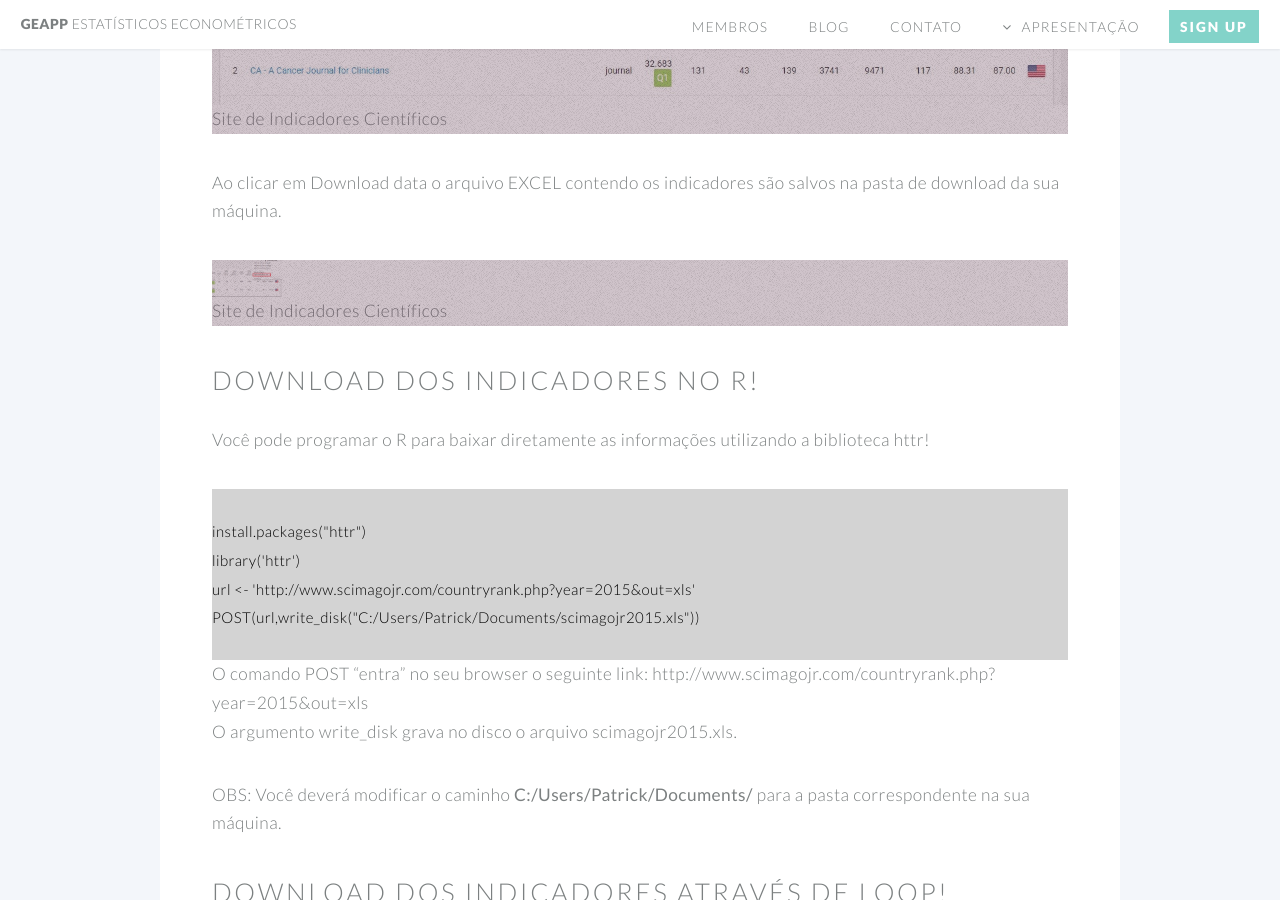
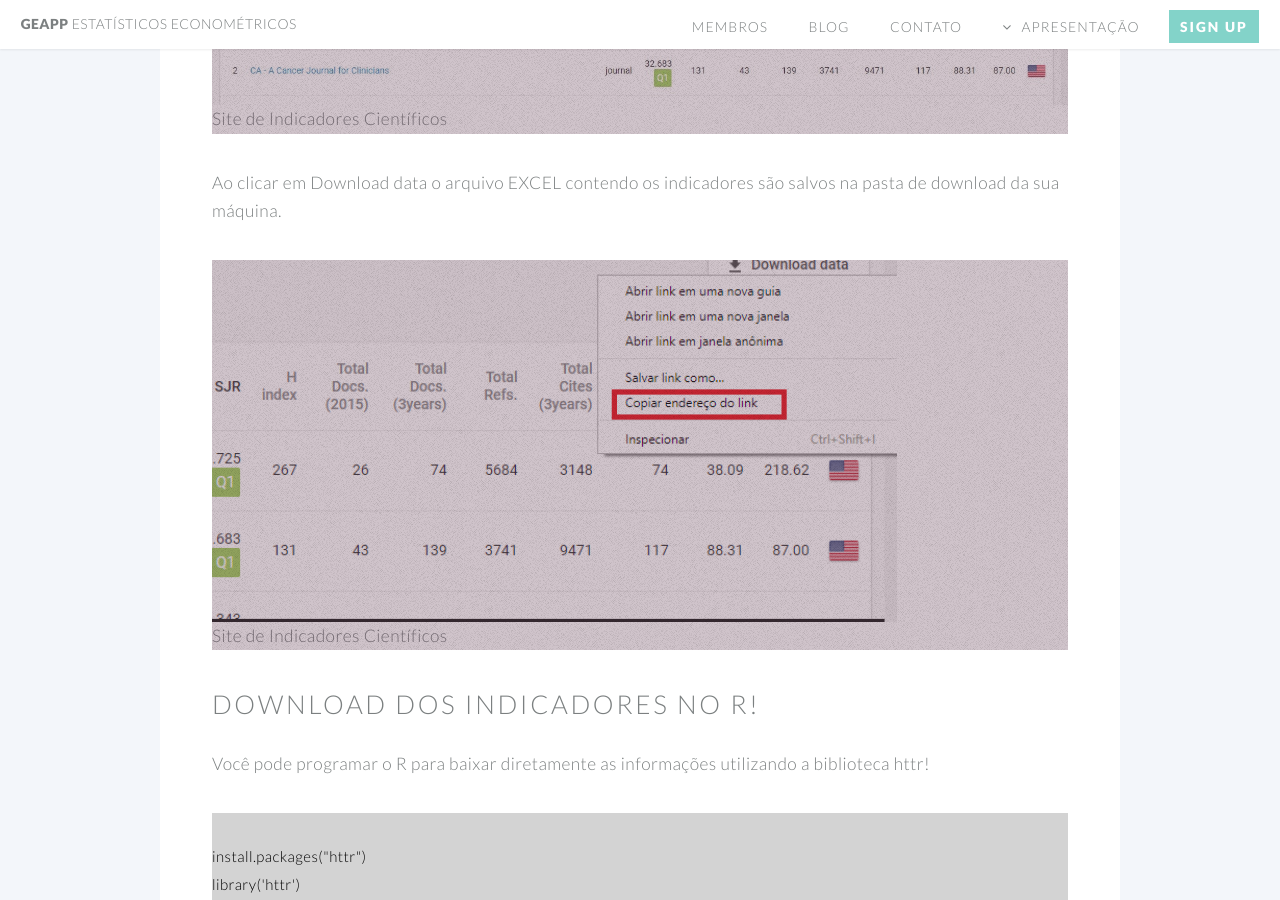
Before and after one commit to econometrick/econometrick.github.io, a Jekyll site: the page built from _posts/2017-09-09-download.markdown, in a window 1280 px wide and 900 px high, scrolled down 1842 px. Built offline with Jekyll 4.4.1, drawn with Linux system fonts in a browser that asks for light colours.

Commit message:
Update 2017-09-09-download.markdown

```diff
--- a/_posts/2017-09-09-download.markdown
+++ b/_posts/2017-09-09-download.markdown
@@ -28,7 +28,7 @@ Neste *post* vamos trabalhar com dados do portal _Scimagojr_. O portal é um rec
 Ao clicar em _Download data_ o arquivo EXCEL contendo os indicadores são salvos na pasta de _download_ da sua máquina.
 
 
-<span class="image featured"><img src="/images/copiar%20endereco.png" alt="" style="max-width: 70px; height: auto;text-align:center; vertical-align:middle">Site de Indicadores Científicos</span>
+<span class="image featured"><img src="/images/copiar%20endereco.png" alt="" style="max-height:80%; max-width:80%;text-align:center; vertical-align:middle">Site de Indicadores Científicos</span>
 
 ## Download dos Indicadores no R!
 
```
